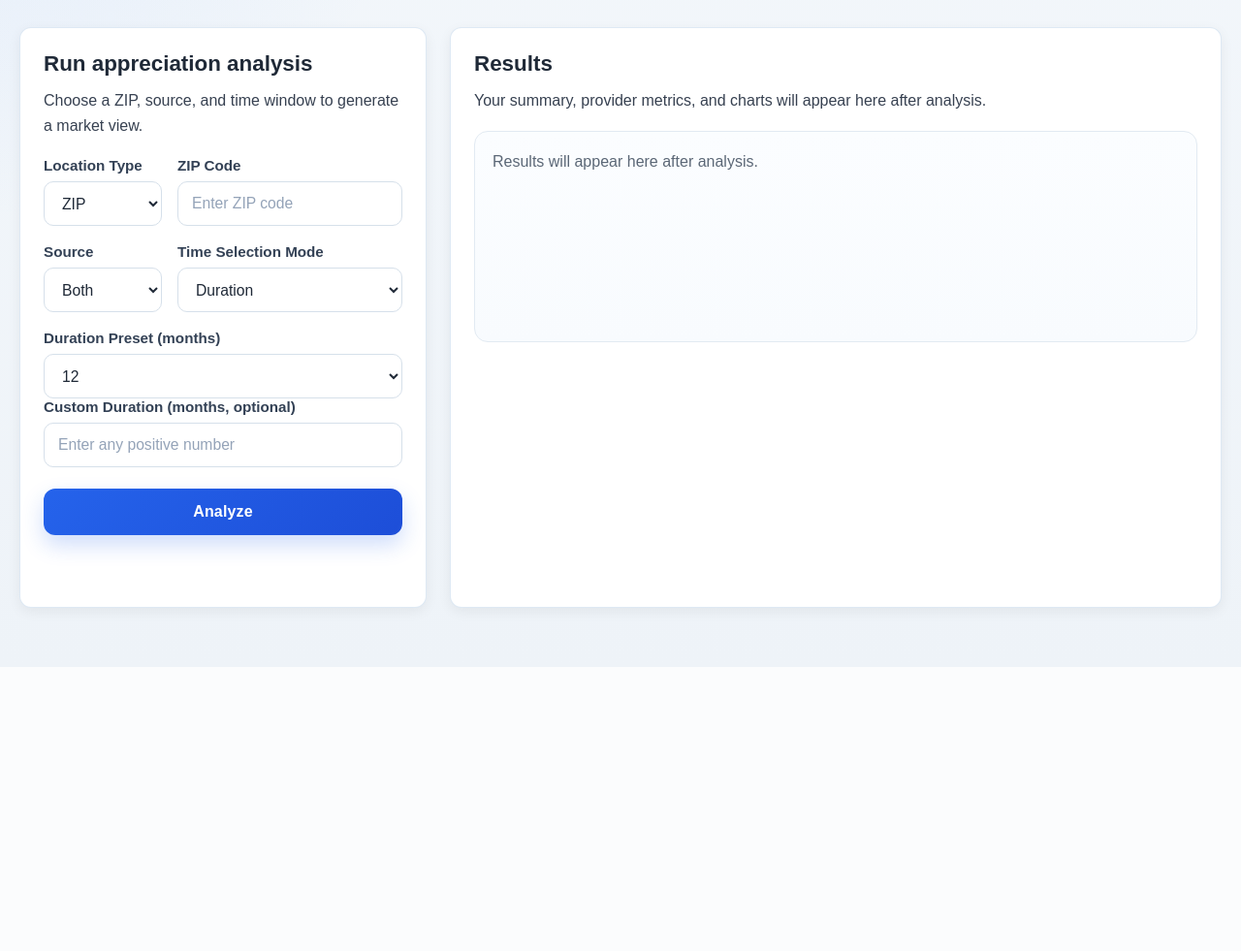
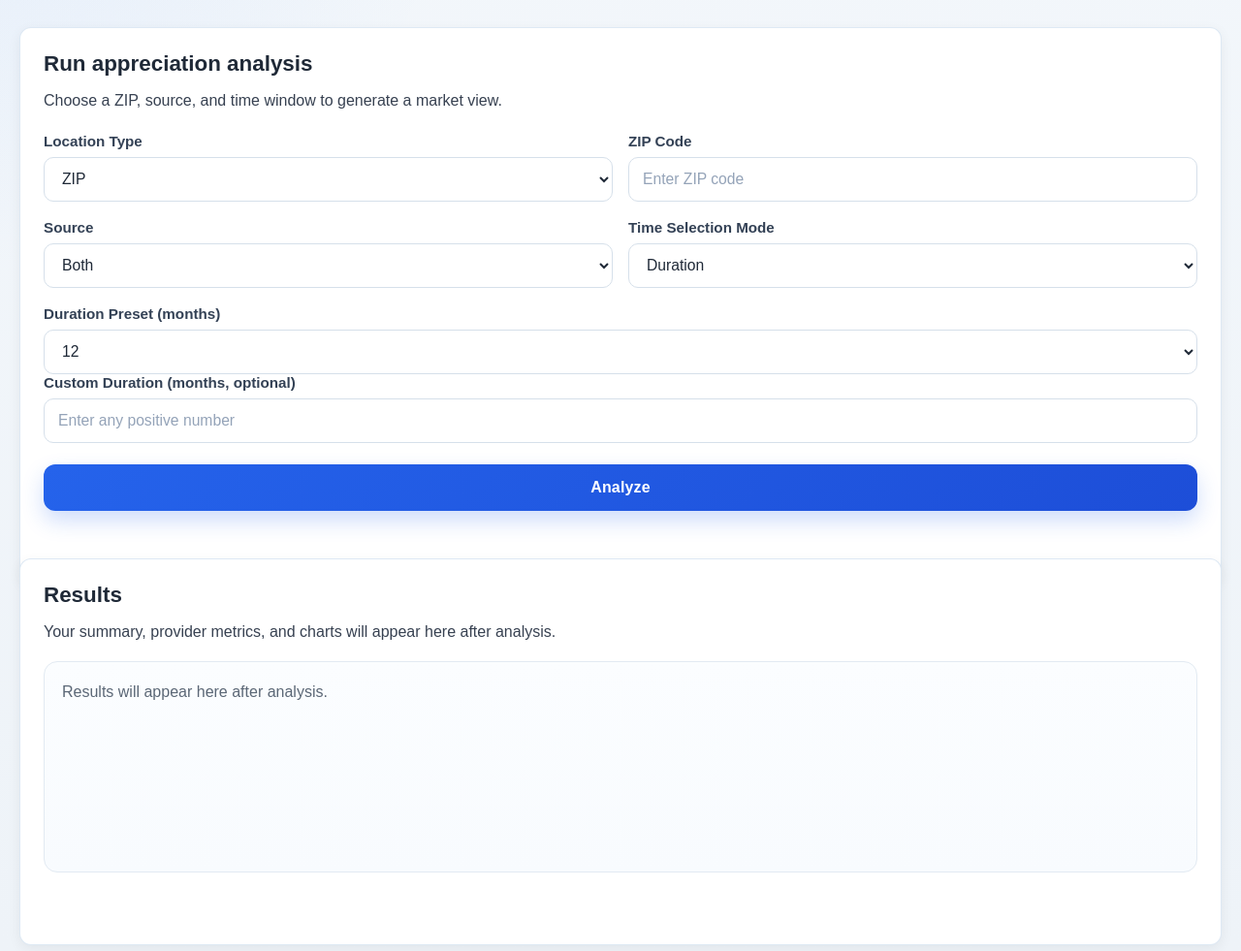
Before and after one commit to davidfornetflix1988-dev/property_appreciation, a FastAPI app: page / in a window 1280 px wide. Shown: the part 208-1189 px from the top of the page at 97% size. Before the commit the page ends 896 px from the top, so only its background shows below. Run offline with FastAPI, Linux system fonts and the light colour scheme.

Commit message:
Stack analysis and results panels vertically

```diff
--- a/app/static/css/style.css
+++ b/app/static/css/style.css
@@ -62,7 +62,7 @@ body {
 
 .workspace {
     display: grid;
-    grid-template-columns: minmax(320px, 420px) minmax(0, 1fr);
+    grid-template-columns: 1fr;
     gap: 24px;
     align-items: start;
 }
```
